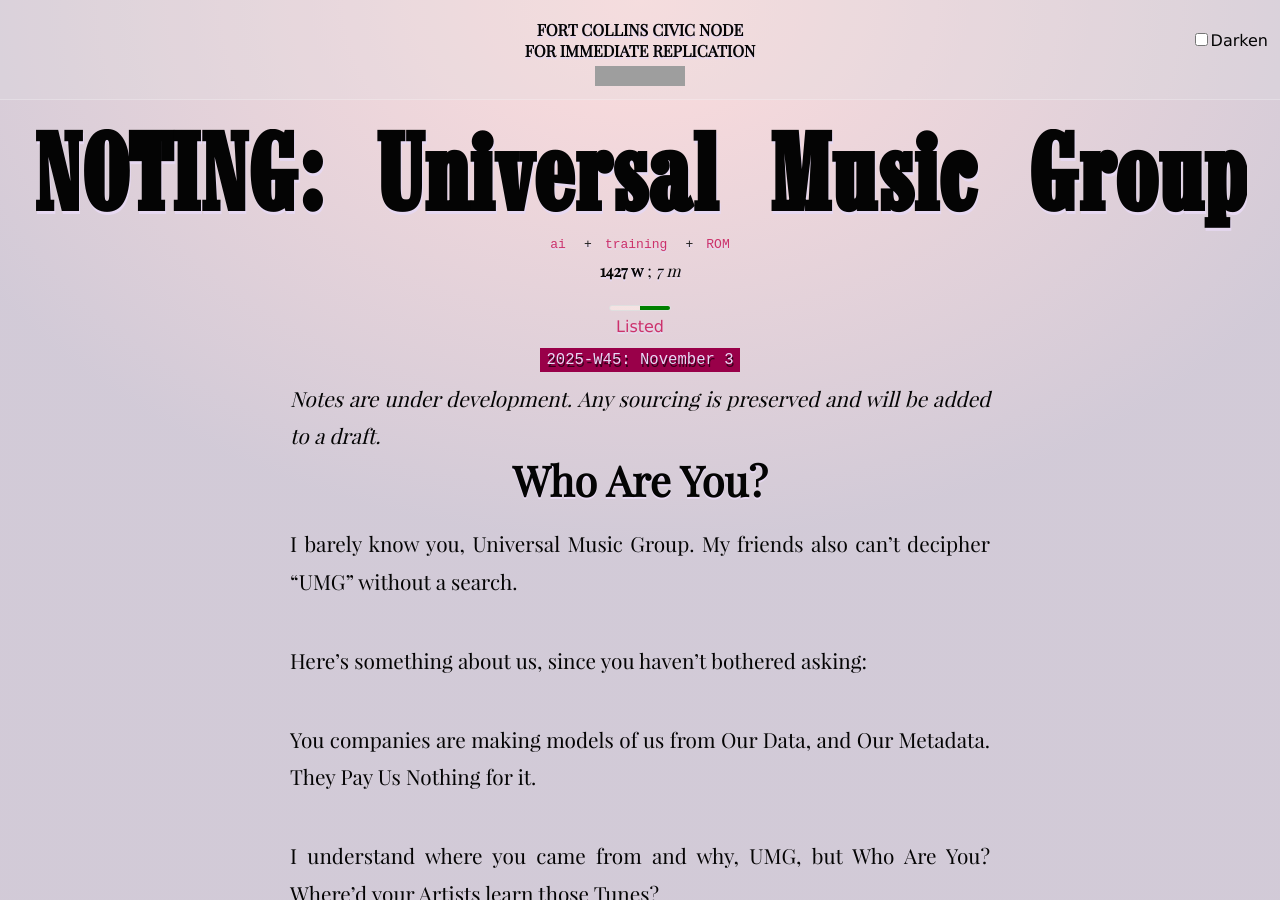
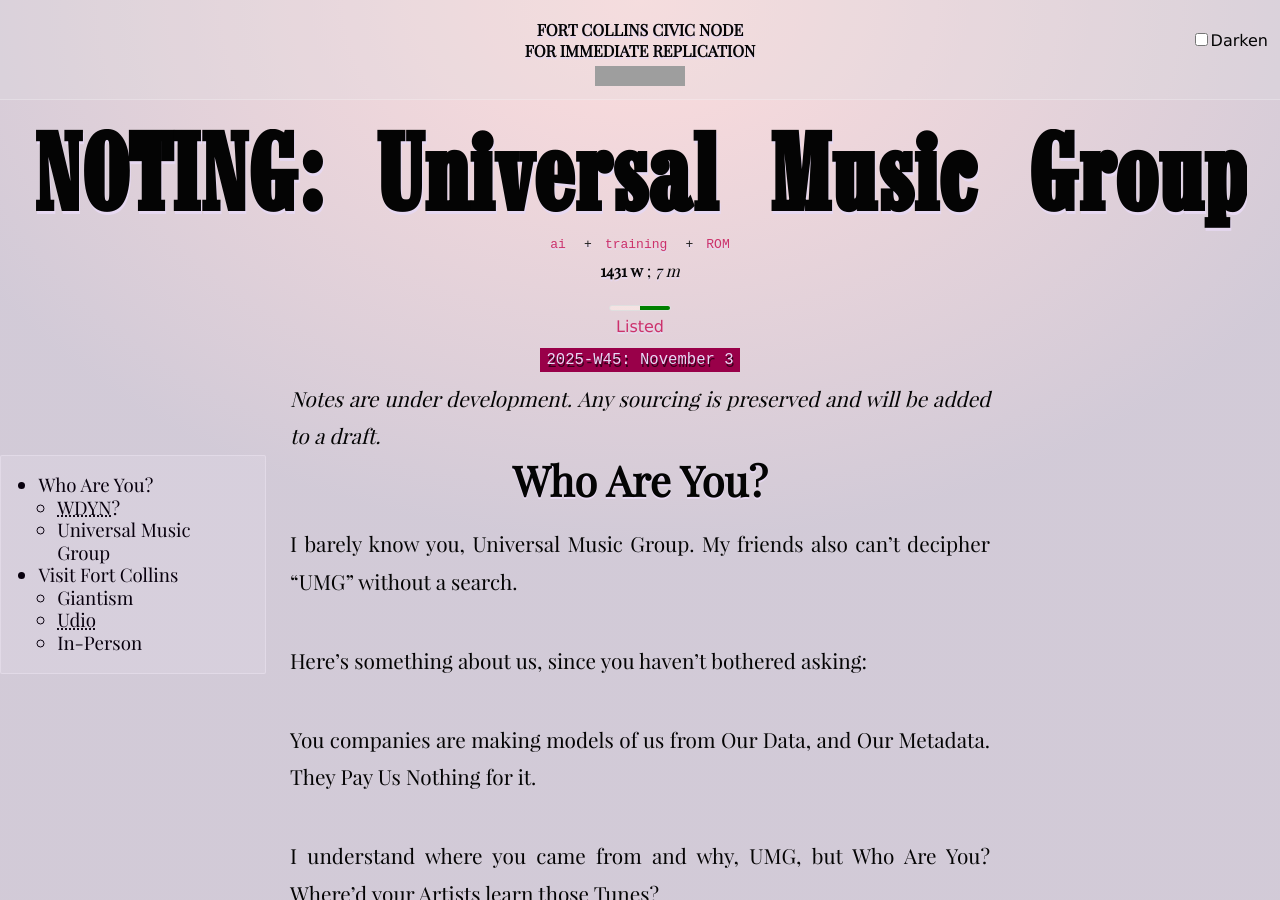
Before and after one commit to tiliv/antibody, a Jekyll site: the page built from docs/journal/autumn-ryan-Universal-Music-Group/index.md, in a window 1280 px wide and 900 px high, scrolled down 301 px. Built offline with Jekyll 4.4.1, drawn with Linux system fonts in a browser that asks for light colours; grey boxes are pictures that could not be loaded.

Commit message:
Add table of contents

```diff
--- a/docs/journal/autumn-ryan-Universal-Music-Group/index.md
+++ b/docs/journal/autumn-ryan-Universal-Music-Group/index.md
@@ -12,6 +12,8 @@
 published: true
 index: true
 ---
+
+{% include toc/aside.html %}
 
 ### Who Are You?
 
```
